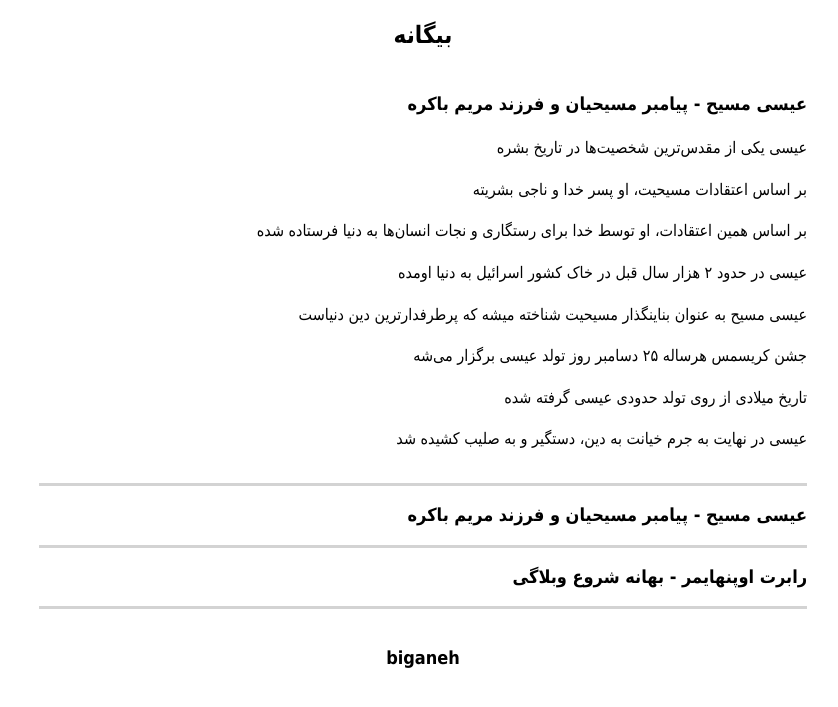
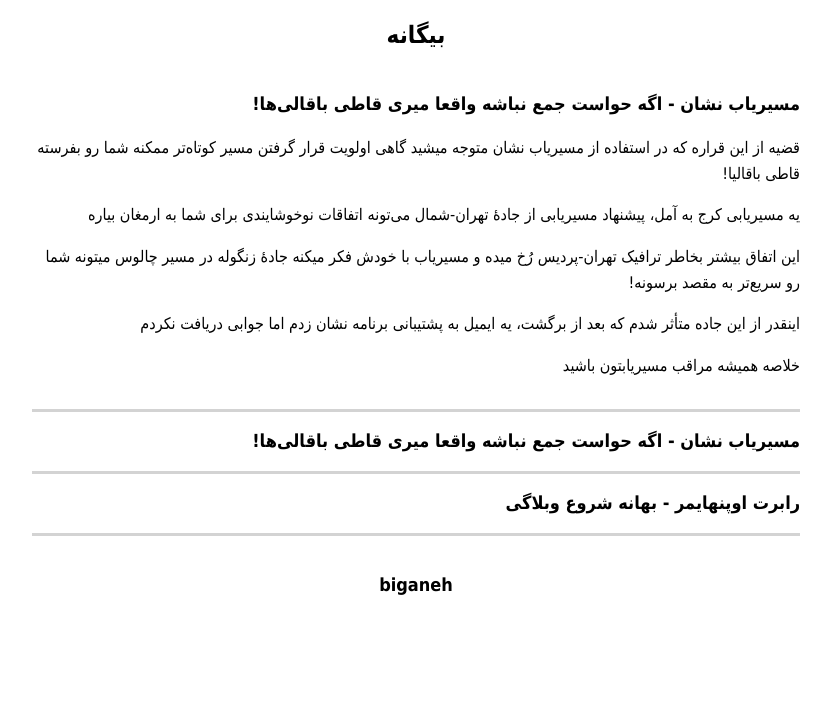
Before and after one commit to darkblog/darkblog.github.io, a Jekyll site: the page built from _posts/2023-8-7-2.md, in a window 1280 px wide. Shown: the top 707 px of the page, without its empty margins (312-1150 px from the left). Built offline with Jekyll 4.4.1, drawn with Linux system fonts in a browser that asks for light colours.

Commit message:
Update 2023-8-7-2.md

```diff
--- a/_posts/2023-8-7-2.md
+++ b/_posts/2023-8-7-2.md
@@ -1,20 +1,14 @@
 ---
 layout: post
-title: عیسی مسیح - پیامبر مسیحیان و فرزند مریم باکره
+title: مسیریاب نشان - اگه حواست جمع نباشه واقعا میری قاطی باقالی‌ها!
 ---
 
-عیسی یکی از مقدس‌ترین شخصیت‌ها در تاریخ بشره
+قضیه از این قراره که در استفاده از مسیریاب نشان متوجه میشید گاهی اولویت قرار گرفتن مسیر کوتاه‌تر ممکنه شما رو بفرسته قاطی باقالیا!
 
-بر اساس اعتقادات مسیحیت، او پسر خدا و ناجی بشریته
+یه مسیریابی کرج به آمل، پیشنهاد مسیریابی از جادهٔ تهران-شمال می‌تونه اتفاقات نوخوشایندی برای شما به ارمغان بیاره
 
-بر اساس همین اعتقادات، او توسط خدا برای رستگاری و نجات انسان‌ها به دنیا فرستاده شده
+این اتفاق بیشتر بخاطر ترافیک تهران-پردیس رُخ میده و مسیریاب با خودش فکر میکنه جادهٔ زنگوله در مسیر چالوس میتونه شما رو سریع‌تر به مقصد برسونه!
 
-عیسی در حدود ۲ هزار سال قبل در خاک کشور اسرائیل به دنیا اومده
+اینقدر از این جاده متأثر شدم که بعد از برگشت، یه ایمیل به پشتیبانی برنامه نشان زدم اما جوابی دریافت نکردم
 
-عیسی مسیح به عنوان بناینگذار مسیحیت شناخته میشه که پرطرفدارترین دین دنیاست
-
-جشن کریسمس هرساله ۲۵ دسامبر روز تولد عیسی برگزار می‌شه
-
-تاریخ میلادی از روی تولد حدودی عیسی گرفته شده
-
-عیسی در نهایت به جرم خیانت به دین، دستگیر و به صلیب کشیده شد
+خلاصه همیشه مراقب مسیریابتون باشید
```
